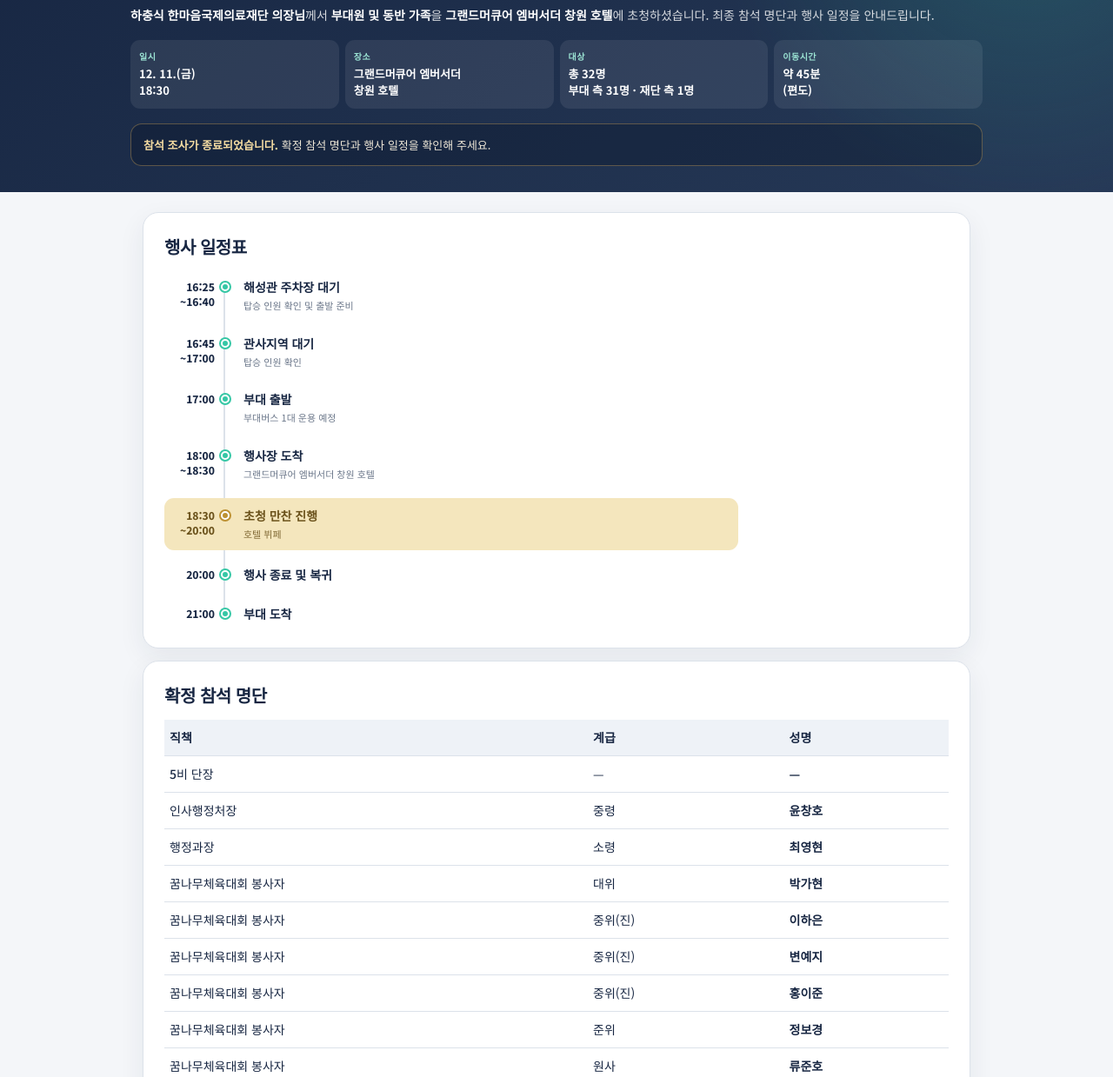
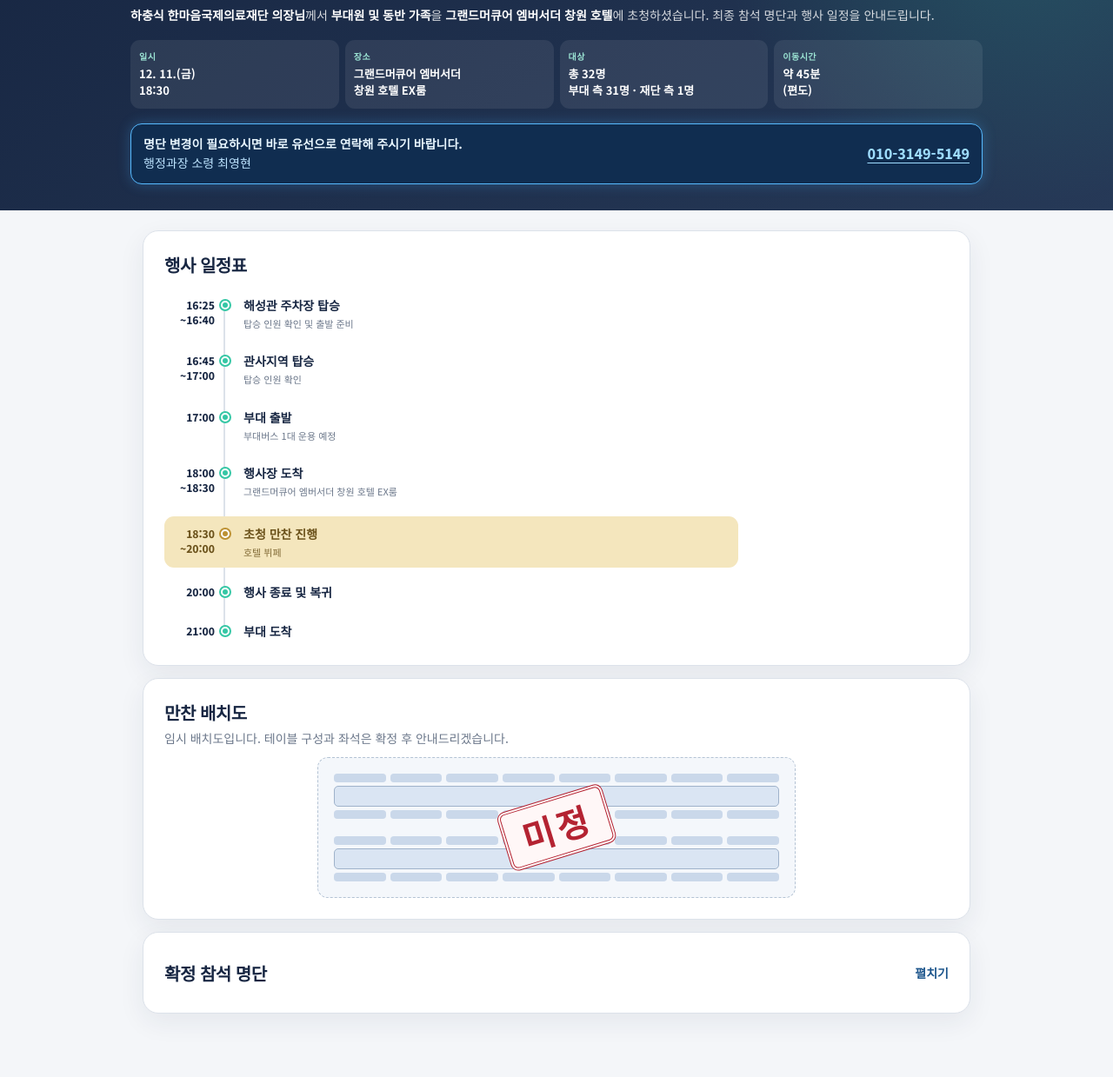
Before and after one commit to Buzzigirl/2026-hanmaeum-dinner-1211, a plain HTML site: page index.html in a window 1280 px wide. Shown: the part 141-1380 px from the top of the page at 87% size. After the commit the page ends 1347 px from the top, so only its background shows below. Drawn offline with Linux system fonts and the light colour scheme.

Commit message:
Update dinner guide with contact and provisional layout

```diff
--- a/index.html
+++ b/index.html
@@ -13,16 +13,45 @@
     :root{--navy:#172642;--navy-2:#263957;--page:#f4f6f9;--panel:#fff;--text:#172642;--muted:#6b778a;--line:#dce2ea;--mint:#159676;--blue:#e8f0f8;--blue-text:#27435f;--gold:#f4e6bd;--gold-text:#6b521b;--pink:#f8e8ed;--pink-text:#81475a;--table:#dac49e;--table-edge:#aa8b5d;--shadow:0 10px 30px rgba(23,38,66,.07)}
     *{box-sizing:border-box}html{scroll-behavior:smooth}body{margin:0;min-width:320px;background:var(--page);color:var(--text);font-family:"Noto Sans KR",sans-serif;-webkit-font-smoothing:antialiased}
     .hero{padding:max(23px,env(safe-area-inset-top)) 18px 22px;background:radial-gradient(circle at 92% 5%,rgba(53,199,165,.22),transparent 29%),linear-gradient(145deg,var(--navy),var(--navy-2));color:#fff}.hero-inner{max-width:980px;margin:auto}h1{margin:0 0 10px;font-size:clamp(27px,6.8vw,44px);line-height:1.28;letter-spacing:-.04em}.intro{margin:0;color:rgba(255,255,255,.82);font-size:14px;line-height:1.75}.intro strong{color:#fff}
-    .facts{display:grid;grid-template-columns:repeat(4,minmax(0,1fr));gap:7px;margin-top:17px}.fact{min-width:0;padding:9px 5px;border-radius:11px;background:rgba(255,255,255,.08);text-align:center}.fact-label{color:#9ce5d4;font-size:9px;font-weight:800;letter-spacing:.05em}.fact-value{margin-top:4px;color:#fff;font-size:11px;font-weight:700;line-height:1.45;word-break:keep-all}.notice{margin-top:17px;padding:13px 14px;border:1px solid rgba(209,168,91,.38);border-radius:13px;background:rgba(7,16,32,.28);color:#efe8d8;font-size:13px;line-height:1.65}.notice strong{color:#f5dca2}
+    .facts{display:grid;grid-template-columns:repeat(4,minmax(0,1fr));gap:7px;margin-top:17px}.fact{min-width:0;padding:9px 5px;border-radius:11px;background:rgba(255,255,255,.08);text-align:center}.fact-label{color:#9ce5d4;font-size:9px;font-weight:800;letter-spacing:.05em}.fact-value{margin-top:4px;color:#fff;font-size:11px;font-weight:700;line-height:1.45;word-break:keep-all}
     main{max-width:980px;margin:auto;padding:9px 14px calc(40px + env(safe-area-inset-bottom))}.card{margin-top:14px;padding:18px;border:1px solid var(--line);border-radius:18px;background:var(--panel);box-shadow:var(--shadow)}h2{margin:0 0 5px;font-size:20px;letter-spacing:-.025em}
     .schedule{position:relative;margin-top:17px}.schedule::before{content:"";position:absolute;left:68px;top:10px;bottom:10px;width:2px;background:var(--line)}.event{position:relative;display:grid;grid-template-columns:58px 18px minmax(0,1fr);gap:3px;padding:5px 7px 20px 0;border-radius:11px}.event:last-child{padding-bottom:5px}.time{padding-top:1px;font-size:12px;font-weight:800;text-align:right}.dot{position:relative;z-index:1;width:10px;height:10px;margin:5px auto 0;border:2px solid var(--panel);border-radius:50%;background:#35c7a5;box-shadow:0 0 0 2px #35c7a5}.event-body{padding-left:9px}.event-name{font-size:14px;font-weight:800}.event-note{margin-top:3px;color:var(--muted);font-size:11px;line-height:1.5}.event.banquet{margin-bottom:13px;padding-top:10px;padding-bottom:10px;background:var(--gold);color:var(--gold-text)}.event.banquet .dot{background:#bd9133;box-shadow:0 0 0 2px #bd9133}.event.banquet .event-note{color:inherit;opacity:.82}.event.is-live::after{content:"현재 진행";position:absolute;right:8px;top:7px;padding:4px 7px;border-radius:999px;background:var(--navy);color:#fff;font-size:10px;font-weight:800;animation:pulse 1.15s ease-in-out infinite}@keyframes pulse{50%{opacity:.38;transform:scale(.96)}}@media(prefers-reduced-motion:reduce){.event.is-live::after{animation:none}}
     @media(min-width:700px){.hero{padding-bottom:30px}.fact{padding:11px 10px;text-align:left}.fact-label{font-size:10px}.fact-value{font-size:13px}.card{padding:24px}.schedule{max-width:660px}}
     @media(max-width:430px){.hero{padding-left:15px;padding-right:15px}.facts{gap:5px}.fact{padding:8px 3px}.fact-value{font-size:10px}.card{padding:16px 11px}}
     .roster-table{width:100%;border-collapse:collapse;table-layout:fixed;margin-top:14px;font-size:.875rem}
-    .roster-table th,.roster-table td{padding:10px 6px;border-bottom:1px solid var(--line);line-height:1.5;text-align:left;word-break:keep-all}
+    .contact{
+      display:flex;align-items:center;justify-content:space-between;flex-wrap:wrap;gap:6px 16px;
+      margin-top:17px;padding:12px 14px;border:1px solid #57baff;border-radius:13px;
+      background:#102d50;color:#e8f6ff;box-shadow:0 0 15px rgba(72,175,255,.28);
+      font-size:.875rem;line-height:1.55
+    }
+    .contact p{margin:0}
+    .contact-name{color:#bde4ff}
+    .contact a{display:inline-flex;align-items:center;min-height:44px;color:#9edcff;font-size:1rem;font-weight:800;text-underline-offset:4px}
+    .contact a:focus-visible,.roster-summary:focus-visible{outline:2px solid #57baff;outline-offset:3px}
+    .layout-note{margin:5px 0 12px;color:var(--muted);font-size:.875rem}
+    .temporary-layout{position:relative;display:grid;gap:20px;max-width:550px;margin:auto;padding:18px;border:1px dashed #b4c3d4;border-radius:12px;background:#f4f7fb}
+    .mock-table{display:grid;grid-template-rows:auto 24px auto;gap:4px}
+    .seat-strip{display:grid;grid-template-columns:repeat(8,1fr);gap:5px}
+    .seat-strip span{height:10px;border-radius:4px;background:#cad8ea}
+    .table-surface{border:1px solid #9fb2ca;border-radius:5px;background:#dae5f3}
+    .pending-stamp{
+      position:absolute;top:50%;left:50%;transform:translate(-50%,-50%) rotate(-17deg);
+      padding:2px 18px;border:4px double currentColor;border-radius:9px;
+      color:#b42332;background:#fff7f7;font-size:clamp(1.75rem,7vw,2.5rem);
+      font-weight:800;letter-spacing:.1em;pointer-events:none
+    }
+    .roster-summary{display:flex;align-items:center;justify-content:space-between;gap:12px;min-height:44px;cursor:pointer;list-style:none}
+    .roster-summary::-webkit-details-marker{display:none}
+    .roster-summary h2{margin:0}
+    .roster-toggle{color:#1b548b;font-size:.875rem;font-weight:700;white-space:nowrap}
+    .roster .toggle-close,.roster[open] .toggle-open{display:none}
+    .roster[open] .toggle-close{display:inline}
+    .roster-table th,.roster-table td{padding:5px 6px;border-bottom:1px solid var(--line);line-height:1.4;text-align:left;word-break:keep-all}
     .roster-table thead th{background:#eef2f7}.roster-table thead th:first-child{width:54%}.roster-table thead th:nth-child(2){width:25%}
     .roster-table tbody th{font-weight:500}.roster-table td:last-child{font-weight:700}
-    .roster-table .foundation th,.roster-table .foundation td{background:var(--gold);color:var(--gold-text)}
+    .roster-table .foundation th,.roster-table .foundation td{background:#fff3d6;color:#6b521b}
+    .roster-table .commander th,.roster-table .commander td{background:#e8f1fb;color:#264967}
   </style>
 </head>
 <body>
@@ -32,11 +61,14 @@
       <p class="intro"><strong>하충식 한마음국제의료재단 의장님</strong>께서 <strong>부대원 및 동반 가족</strong>을 <strong>그랜드머큐어 엠버서더 창원 호텔</strong>에 초청하셨습니다. 최종 참석 명단과 행사 일정을 안내드립니다.</p>
       <div class="facts" aria-label="행사 기본정보">
         <div class="fact"><div class="fact-label">일시</div><div class="fact-value">12. 11.(금)<br>18:30</div></div>
-        <div class="fact"><div class="fact-label">장소</div><div class="fact-value">그랜드머큐어 엠버서더<br>창원 호텔</div></div>
+        <div class="fact"><div class="fact-label">장소</div><div class="fact-value">그랜드머큐어 엠버서더<br>창원 호텔 EX룸</div></div>
         <div class="fact"><div class="fact-label">대상</div><div class="fact-value">총 32명<br>부대 측 31명 · 재단 측 1명</div></div>
         <div class="fact"><div class="fact-label">이동시간</div><div class="fact-value">약 45분<br>(편도)</div></div>
       </div>
-      <div class="notice"><strong>참석 조사가 종료되었습니다.</strong> 확정 참석 명단과 행사 일정을 확인해 주세요.</div>
+      <aside class="contact" aria-label="명단 변경 연락처">
+        <p><strong>명단 변경이 필요하시면 바로 유선으로 연락해 주시기 바랍니다.</strong><br><span class="contact-name">행정과장 소령 최영현</span></p>
+        <a href="tel:01031495149" aria-label="행정과장 소령 최영현에게 전화, 010-3149-5149">010-3149-5149</a>
+      </aside>
     </div>
   </header>
 
@@ -44,22 +76,44 @@
     <section class="card" aria-labelledby="scheduleTitle">
       <h2 id="scheduleTitle">행사 일정표</h2>
       <div class="schedule">
-        <div class="event" data-start="985" data-end="1000"><div class="time">16:25<br>~16:40</div><div class="dot"></div><div class="event-body"><div class="event-name">해성관 주차장 대기</div><div class="event-note">탑승 인원 확인 및 출발 준비</div></div></div>
-        <div class="event" data-start="1005" data-end="1020"><div class="time">16:45<br>~17:00</div><div class="dot"></div><div class="event-body"><div class="event-name">관사지역 대기</div><div class="event-note">탑승 인원 확인</div></div></div>
+        <div class="event" data-start="985" data-end="1000"><div class="time">16:25<br>~16:40</div><div class="dot"></div><div class="event-body"><div class="event-name">해성관 주차장 탑승</div><div class="event-note">탑승 인원 확인 및 출발 준비</div></div></div>
+        <div class="event" data-start="1005" data-end="1020"><div class="time">16:45<br>~17:00</div><div class="dot"></div><div class="event-body"><div class="event-name">관사지역 탑승</div><div class="event-note">탑승 인원 확인</div></div></div>
         <div class="event" data-start="1020" data-end="1080"><div class="time">17:00</div><div class="dot"></div><div class="event-body"><div class="event-name">부대 출발</div><div class="event-note">부대버스 1대 운용 예정</div></div></div>
-        <div class="event" data-start="1080" data-end="1110"><div class="time">18:00<br>~18:30</div><div class="dot"></div><div class="event-body"><div class="event-name">행사장 도착</div><div class="event-note">그랜드머큐어 엠버서더 창원 호텔</div></div></div>
+        <div class="event" data-start="1080" data-end="1110"><div class="time">18:00<br>~18:30</div><div class="dot"></div><div class="event-body"><div class="event-name">행사장 도착</div><div class="event-note">그랜드머큐어 엠버서더 창원 호텔 EX룸</div></div></div>
         <div class="event banquet" data-start="1110" data-end="1200"><div class="time">18:30<br>~20:00</div><div class="dot"></div><div class="event-body"><div class="event-name">초청 만찬 진행</div><div class="event-note">호텔 뷔페</div></div></div>
         <div class="event" data-start="1200" data-end="1260"><div class="time">20:00</div><div class="dot"></div><div class="event-body"><div class="event-name">행사 종료 및 복귀</div></div></div>
         <div class="event" data-start="1260" data-end="1290"><div class="time">21:00</div><div class="dot"></div><div class="event-body"><div class="event-name">부대 도착</div></div></div>
       </div>
     </section>
 
-    <section class="card" aria-labelledby="rosterTitle">
-      <h2 id="rosterTitle">확정 참석 명단</h2>
+    <section class="card" aria-labelledby="layoutTitle">
+      <h2 id="layoutTitle">만찬 배치도</h2>
+      <p class="layout-note">임시 배치도입니다. 테이블 구성과 좌석은 확정 후 안내드리겠습니다.</p>
+      <div class="temporary-layout" role="img" aria-label="미정. 좌석 배정 전 임시 테이블 배치 예시">
+        <div class="mock-table" aria-hidden="true">
+          <div class="seat-strip"><span></span><span></span><span></span><span></span><span></span><span></span><span></span><span></span></div>
+          <div class="table-surface"></div>
+          <div class="seat-strip"><span></span><span></span><span></span><span></span><span></span><span></span><span></span><span></span></div>
+        </div>
+        <div class="mock-table" aria-hidden="true">
+          <div class="seat-strip"><span></span><span></span><span></span><span></span><span></span><span></span><span></span><span></span></div>
+          <div class="table-surface"></div>
+          <div class="seat-strip"><span></span><span></span><span></span><span></span><span></span><span></span><span></span><span></span></div>
+        </div>
+        <div class="pending-stamp" aria-hidden="true">미정</div>
+      </div>
+    </section>
+
+    <details class="card roster">
+      <summary class="roster-summary">
+        <h2 id="rosterTitle">확정 참석 명단</h2>
+        <span class="roster-toggle"><span class="toggle-open">펼치기</span><span class="toggle-close">접기</span></span>
+      </summary>
       <table class="roster-table" aria-labelledby="rosterTitle">
         <thead><tr><th scope="col">직책</th><th scope="col">계급</th><th scope="col">성명</th></tr></thead>
         <tbody>
-          <tr><th scope="row">5비 단장</th><td>—</td><td>—</td></tr>
+          <tr class="foundation"><th scope="row">재단 의장</th><td>—</td><td>하충식</td></tr>
+          <tr class="commander"><th scope="row">5비 단장</th><td>—</td><td>—</td></tr>
           <tr><th scope="row">인사행정처장</th><td>중령</td><td>윤창호</td></tr>
           <tr><th scope="row">행정과장</th><td>소령</td><td>최영현</td></tr>
           <tr><th scope="row">꿈나무체육대회 봉사자</th><td>대위</td><td>박가현</td></tr>
@@ -71,7 +125,7 @@
           <tr><th scope="row">꿈나무체육대회 봉사자</th><td>원사</td><td>서강석</td></tr>
           <tr><th scope="row">꿈나무체육대회 봉사자</th><td>상사</td><td>송가람</td></tr>
           <tr><th scope="row">꿈나무체육대회 봉사자</th><td>상사</td><td>정혜경</td></tr>
-          <tr><th scope="row">정혜경 가족</th><td>—</td><td>김성균</td></tr>
+          <tr><th scope="row">정혜경 배우자</th><td>—</td><td>김성균</td></tr>
           <tr><th scope="row">꿈나무체육대회 봉사자</th><td>중사</td><td>이신실</td></tr>
           <tr><th scope="row">꿈나무체육대회 봉사자</th><td>중사</td><td>함석호</td></tr>
           <tr><th scope="row">꿈나무체육대회 봉사자</th><td>중사</td><td>장한슬</td></tr>
@@ -90,10 +144,9 @@
           <tr><th scope="row">운항관제대대장</th><td>중령</td><td>김상협</td></tr>
           <tr><th scope="row">전속부관</th><td>대위(진)</td><td>갈부강</td></tr>
           <tr><th scope="row">운전관</th><td>중사</td><td>김종호</td></tr>
-          <tr class="foundation"><th scope="row">재단 의장</th><td>—</td><td>하충식</td></tr>
         </tbody>
       </table>
-    </section>
+    </details>
   </main>
 
   <script>
```
